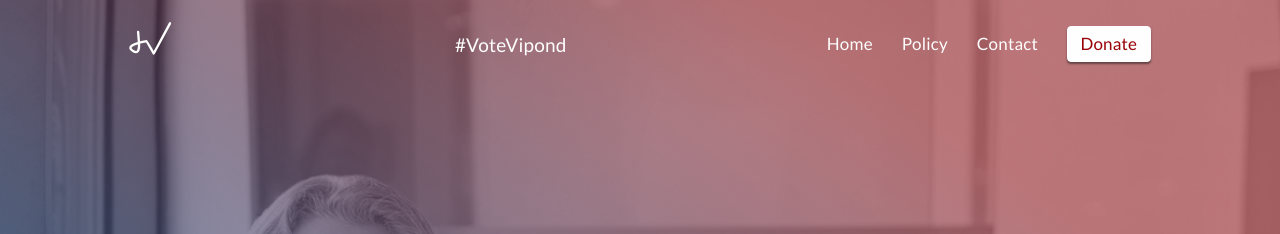
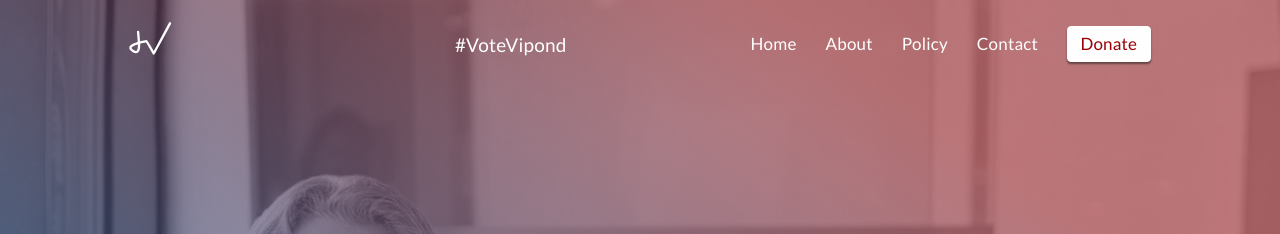
Before and after one commit to AlexVipond/jennifervipond.github.io, a Jekyll site: the page built from index.html, in a window 1280 px wide. Shown: the top 234 px of the page. Built offline with Jekyll 4.4.1, drawn with Linux system fonts in a browser that asks for light colours.

Commit message:
Add always visible donate button on mobile

```diff
--- a/_includes/nav.html
+++ b/_includes/nav.html
@@ -5,11 +5,14 @@
         </svg>
     </div>
 
+
+
     <h1><a href="https://twitter.com/search?f=tweets&q=%23VoteVipond&src=tyah" target="_blank" rel="noopener">#VoteVipond<a></h1>
 
     <div class="menu-wrapper">
         <ul class="menu">
             <li><a href="/">Home</a></li>
+            <li><a href="/2018/02/16/real-life-experience.html">About</a></li>
             <li><a href="/policy/">Policy</a></li>
             <li><a href="/contact/">Contact</a></li>
             <li><a class="button donate custom-dbox-popup" href="https://donorbox.org/vipond-for-congress-website-donations">Donate</a></li>
@@ -17,7 +20,9 @@
         </ul>
     </div>
 
-    <div class="menu-icon-wrapper">
+    <div id="mobile-donate-wrapper">
+        <a id="mobile-donate" class="button donate custom-dbox-popup" href="https://donorbox.org/vipond-for-congress-website-donations">Donate</a>
+    </div><div class="menu-icon-wrapper">
         <svg class="menu-icon" onclick="openMenu()" baseProfile="tiny" width="152" height="66" viewBox="0 0 152 66" preserveAspectRatio="xMinYMin meet">
             <path d="M120 64 A 31 31 0 1 1 120.00001 64 H -120" stroke-width="2" fill-opacity="1" stroke-dasharray="194.77" stroke-linecap="round"/>
             <text x="120" y="33" text-anchor="middle" dominant-baseline="central">Menu</text>
--- a/_includes/navCSS.html
+++ b/_includes/navCSS.html
@@ -63,8 +63,11 @@
         padding: 10px 10px 6px 10px;
         align-items: center;
         color: #fefefe;
-        display: block;
-        width: calc(100vw - 20px);
+        display: flex;
+        flex-direction: row;
+        align-items: center;
+        box-sizing: border-box;
+        width: 100vw;
     }
 
         nav h1 {
@@ -92,7 +95,6 @@
             -webkit-transform: translateX(204px) scaleX(0);
             transform: translateX(204px) scaleX(0);
         }
-
 
             nav li {
                 display: block;
@@ -125,8 +127,15 @@
                 opacity: 1;
             }
 
+        nav #mobile-donate-wrapper {
+            display: inline-block;
+            width: 49.9%;
+            text-align: left;
+        }
+
         nav .menu-icon-wrapper {
-            display: block;
+            display: inline-block;
+            width: 49.9%;
             text-align: right;
         }
 
@@ -152,12 +161,7 @@
 
     @media screen and (min-width: 600px) {
         nav {
-            display: flex;
-            flex-direction: row;
-            box-sizing: border-box;
             padding: 1em 10vw;
-            width: 100vw;
-            align-items: center;
         }
 
         nav .logo-wrapper {
@@ -179,6 +183,10 @@
             nav .logo path {
                 stroke: #fefefe;
             }
+
+        nav #mobile-donate-wrapper {
+            display: none;
+        }
 
         nav .menu-wrapper {
             text-align: right;
```
